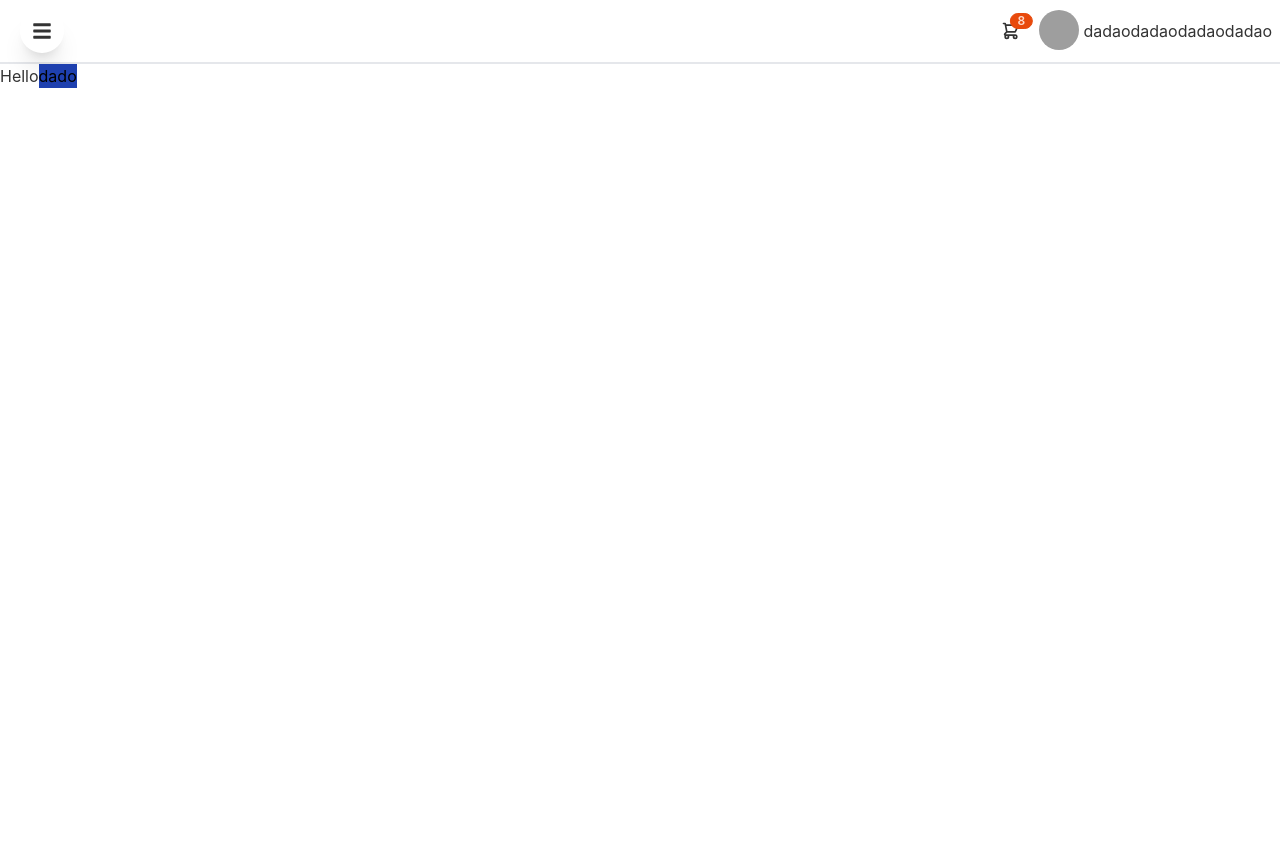
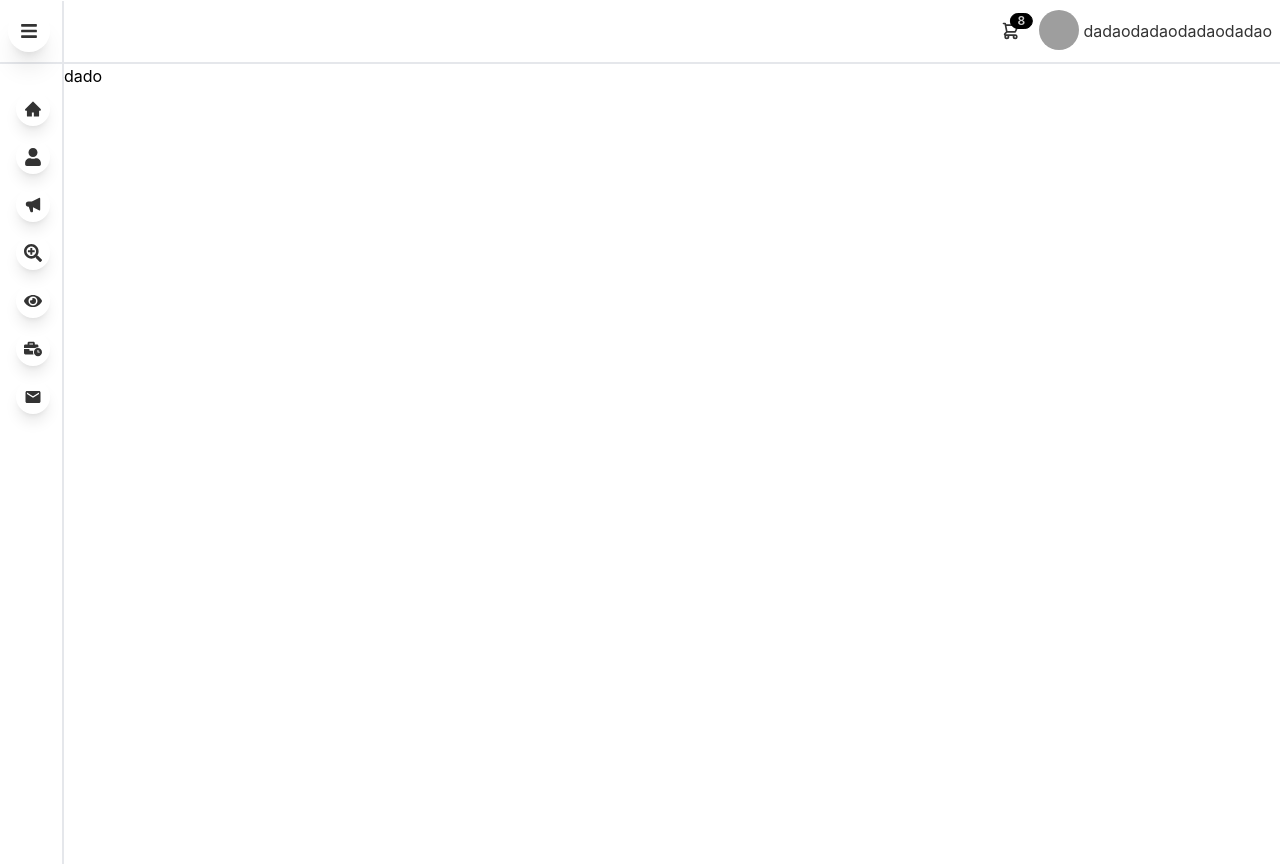
Before and after one commit to dipankar11137/Task-1-BP, a React (Create React App) app: page /dashboard in a window 1280 px wide. Built offline with nearby package versions, Linux system fonts and the light colour scheme; grey boxes are pictures that could not be loaded.

Commit message:
add dashboard

```diff
--- a/src/Pages/ProAdmin/Dashboard.js
+++ b/src/Pages/ProAdmin/Dashboard.js
@@ -1,13 +1,94 @@
 import React, { useState } from 'react';
+import { AiFillHome } from 'react-icons/ai';
+import { FaBusinessTime, FaEye, FaSearchPlus, FaUser } from 'react-icons/fa';
+import { HiSpeakerphone } from 'react-icons/hi';
+import { MdEmail } from 'react-icons/md';
 import { Outlet } from 'react-router-dom';
 
 const Dashboard = ({ drawer, setDrawer }) => {
   const [open, setOpen] = useState(false);
   const [selectedButton, setSelectedButton] = useState('');
   return (
-    <div className="bg-white flex">
-      <div className="relative z-10 ">
-        <h1>Hello</h1>
+    <div className="bg-white flex ">
+      {/* left side */}
+      <div className="relative z-10 p-2 border-r-2 w-[56px] ml-2">
+        <div
+          onClick={() => setSelectedButton('Overview')}
+          data-tip="Overview"
+          className={
+            selectedButton === 'Overview'
+              ? 'rounded-full shadow-lg  p-2 mt-5 cursor-pointer bg-blue-600 text-white tooltip tooltip-open tooltip-right tooltip-neutral '
+              : 'rounded-full shadow-lg  p-2 mt-5 cursor-pointer tooltip tooltip-right '
+          }
+        >
+          <AiFillHome className="text-lg " />
+        </div>
+        <div
+          onClick={() => setSelectedButton('Profile Setting')}
+          data-tip="Profile Setting"
+          className={
+            selectedButton === 'Profile Setting'
+              ? 'rounded-full shadow-lg  p-2 mt-2 cursor-pointer bg-blue-600 text-white tooltip tooltip-open tooltip-right tooltip-neutral '
+              : 'rounded-full shadow-lg  p-2 mt-2 cursor-pointer tooltip tooltip-right '
+          }
+        >
+          <FaUser className="text-lg " />
+        </div>
+        <div
+          onClick={() => setSelectedButton('My Promos')}
+          data-tip="My Promos"
+          className={
+            selectedButton === 'My Promos'
+              ? 'rounded-full shadow-lg  p-2 mt-2 cursor-pointer bg-blue-600 text-white tooltip tooltip-open tooltip-right tooltip-neutral '
+              : 'rounded-full shadow-lg  p-2 mt-2 cursor-pointer tooltip tooltip-right '
+          }
+        >
+          <HiSpeakerphone className="text-lg " />
+        </div>
+        <div
+          onClick={() => setSelectedButton('My Save Search')}
+          data-tip="My Save Search"
+          className={
+            selectedButton === 'My Save Search'
+              ? 'rounded-full shadow-lg  p-2 mt-2 cursor-pointer bg-blue-600 text-white tooltip tooltip-open tooltip-right tooltip-neutral '
+              : 'rounded-full shadow-lg  p-2 mt-2 cursor-pointer tooltip tooltip-right '
+          }
+        >
+          <FaSearchPlus className="text-lg " />
+        </div>
+        <div
+          onClick={() => setSelectedButton('My Watch list')}
+          data-tip="My Watch list"
+          className={
+            selectedButton === 'My Watch list'
+              ? 'rounded-full shadow-lg  p-2 mt-2 cursor-pointer bg-blue-600 text-white tooltip tooltip-open tooltip-right tooltip-neutral '
+              : 'rounded-full shadow-lg  p-2 mt-2 cursor-pointer tooltip tooltip-right '
+          }
+        >
+          <FaEye className="text-lg " />
+        </div>
+        <div
+          onClick={() => setSelectedButton('My Order History')}
+          data-tip="My Order History"
+          className={
+            selectedButton === 'My Order History'
+              ? 'rounded-full shadow-lg  p-2 mt-2 cursor-pointer bg-blue-600 text-white tooltip tooltip-open tooltip-right tooltip-neutral '
+              : 'rounded-full shadow-lg  p-2 mt-2 cursor-pointer tooltip tooltip-right '
+          }
+        >
+          <FaBusinessTime className="text-lg " />
+        </div>
+        <div
+          onClick={() => setSelectedButton('Email Center')}
+          data-tip="Email Center"
+          className={
+            selectedButton === 'Email Center'
+              ? 'rounded-full shadow-lg  p-2 mt-2 cursor-pointer bg-blue-600 text-white tooltip tooltip-open tooltip-right tooltip-neutral '
+              : 'rounded-full shadow-lg  p-2 mt-2 cursor-pointer tooltip tooltip-right '
+          }
+        >
+          <MdEmail className="text-lg " />
+        </div>
       </div>
       <div>
         <div className="drawer md:drawer-mobile">
--- a/src/Pages/ProAdmin/Index/ProHome.js
+++ b/src/Pages/ProAdmin/Index/ProHome.js
@@ -2,7 +2,7 @@ import React from 'react';
 
 const ProHome = () => {
   return (
-    <div className="text-black  bg-blue-800">
+    <div className="text-black ">
       <h1>dado</h1>
     </div>
   );
--- a/src/Pages/ProAdmin/Navbar.js
+++ b/src/Pages/ProAdmin/Navbar.js
@@ -4,22 +4,25 @@ import { FaBars } from 'react-icons/fa';
 const Navbar = ({ setDrawer, drawer }) => {
   return (
     <div className="navbar bg-base-100 border-b-2 py-0 my-0">
-      <div className="flex-1 ">
+      <div className="flex-1  ">
+        <div className="-ml-3  w-[66px]">
           {drawer ? (
             <button
               onClick={() => setDrawer(false)}
-            className=" md:ml-3 text-xl p-3 rounded-full shadow-xl "
+              className=" md:ml-3 text-lg p-3 rounded-full shadow-xl "
             >
               <FaBars />
             </button>
           ) : (
             <button
               onClick={() => setDrawer(true)}
-            className=" md:ml-3 text-xl p-3 rounded-full shadow-xl "
+              className=" md:ml-3 text-lg p-3 rounded-full shadow-xl "
             >
               <FaBars />
             </button>
           )}
+        </div>
+        <div className="border-r-2 h-[61px]"></div>
       </div>
       <div className="flex-none  py-0">
         <div className="dropdown dropdown-end">
--- a/tailwind.config.js
+++ b/tailwind.config.js
@@ -1,6 +1,6 @@
 /** @type {import('tailwindcss').Config} */
 module.exports = {
-  content: ["./src/**/*.{html,js}"],
+  content: ['./src/**/*.{html,js}'],
   theme: {
     extend: {},
   },
@@ -8,25 +8,25 @@ module.exports = {
     themes: [
       {
         mytheme: {
-          primary: "#a991f7",
-          secondary: "#f6d860",
-          accent: "#37cdbe",
-          neutral: "#e84a0c",
-          "base-100": "#ffffff",
+          primary: '#a991f7',
+          secondary: '#e84a0c',
+          accent: '#37cdbe',
+          neutral: '#000000',
+          'base-100': '#ffffff',
 
-          "--rounded-box": "1rem", // border radius rounded-box utility class, used in card and other large boxes
-          "--rounded-btn": "0.5rem", // border radius rounded-btn utility class, used in buttons and similar element
-          "--rounded-badge": "1.9rem", // border radius rounded-badge utility class, used in badges and similar
-          "--animation-btn": "0.25s", // duration of animation when you click on button
-          "--animation-input": "0.2s", // duration of animation for inputs like checkbox, toggle, radio, etc
-          "--btn-text-case": "uppercase", // set default text transform for buttons
-          "--btn-focus-scale": "0.95", // scale transform of button when you focus on it
-          "--border-btn": "1px", // border width of buttons
-          "--tab-border": "1px", // border width of tabs
-          "--tab-radius": "0.5rem", // border radius of tabs
+          '--rounded-box': '1rem', // border radius rounded-box utility class, used in card and other large boxes
+          '--rounded-btn': '0.5rem', // border radius rounded-btn utility class, used in buttons and similar element
+          '--rounded-badge': '1.9rem', // border radius rounded-badge utility class, used in badges and similar
+          '--animation-btn': '0.25s', // duration of animation when you click on button
+          '--animation-input': '0.2s', // duration of animation for inputs like checkbox, toggle, radio, etc
+          '--btn-text-case': 'uppercase', // set default text transform for buttons
+          '--btn-focus-scale': '0.95', // scale transform of button when you focus on it
+          '--border-btn': '1px', // border width of buttons
+          '--tab-border': '1px', // border width of tabs
+          '--tab-radius': '0.5rem', // border radius of tabs
         },
       },
     ],
   },
-  plugins: [require("daisyui")],
+  plugins: [require('daisyui')],
 };
```
Lines whose indentation alone changed are shown as unchanged.
